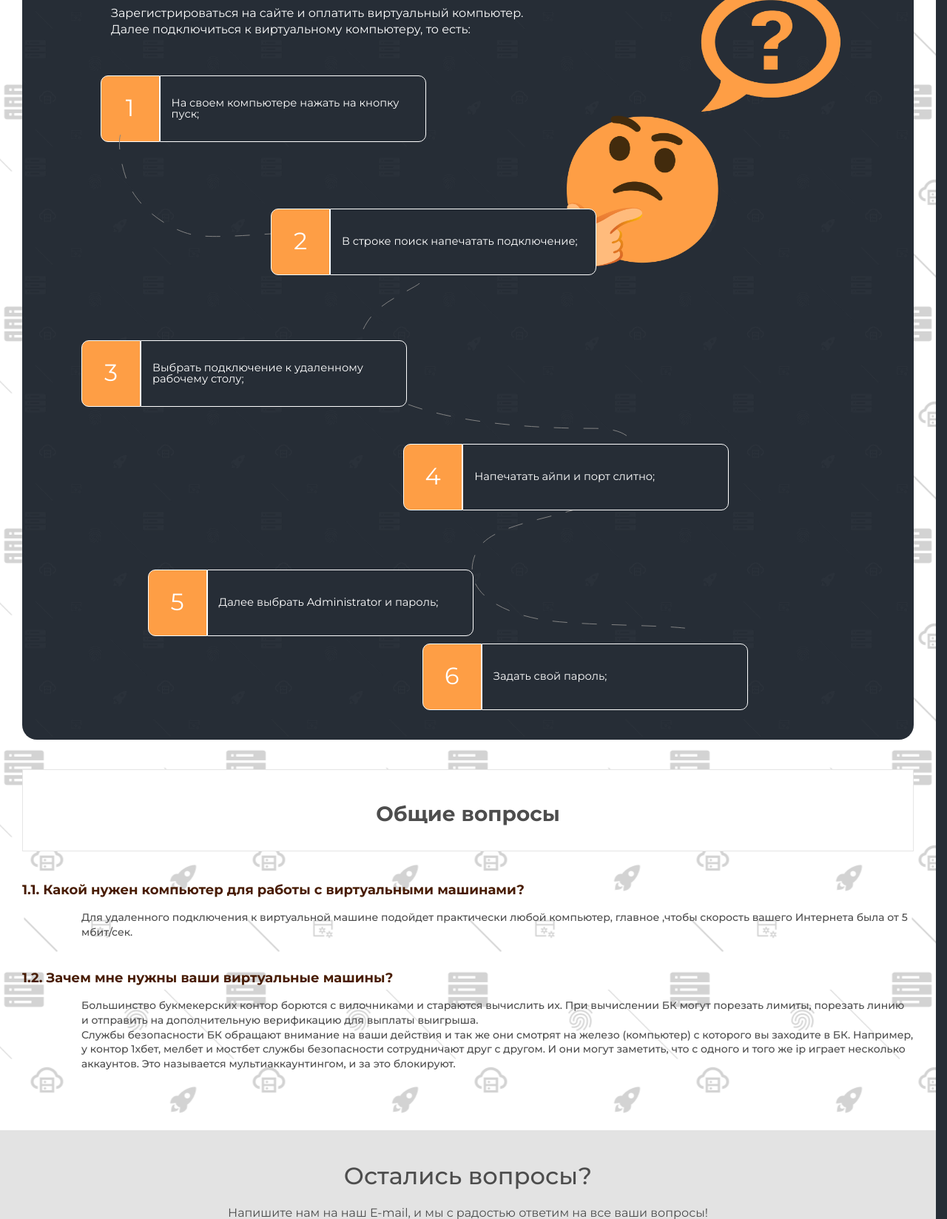
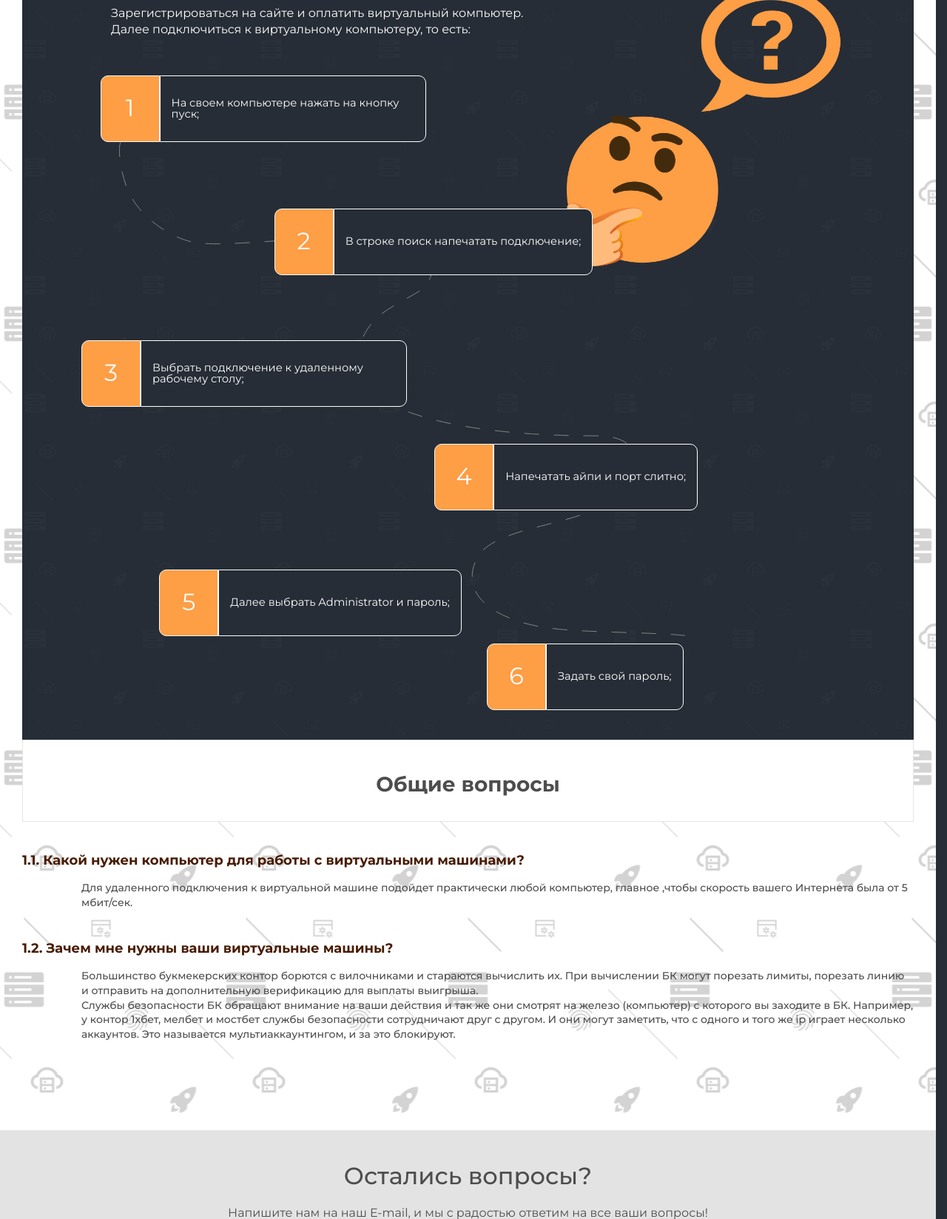
Before and after one commit to serge-bogdanov/vd-servers, a plain HTML site: page src/index.html in a window 1280 px wide. Shown: the part 4884-6532 px from the top of the page at 74% size. Drawn offline with Linux system fonts and the light colour scheme.

Commit message:
fix: пофикшена проблема со скролом

```diff
--- a/src/styles/blocks/_main.scss
+++ b/src/styles/blocks/_main.scss
@@ -442,7 +442,7 @@
     var(--color-dark);
   color: var(--color-light);
   padding: 40px 80px;
-  border-radius: 20px;
+  border-radius: 20px 20px 0 0 ;
 
   @include mobile {
     padding: 80px 5px;
@@ -496,8 +496,8 @@
 
       @include text-size(16, 22);
       @include tablet {
-          display: flex;
-          flex-direction: column;
+          display: grid;
+          grid-template-columns: 1fr;
           justify-content: center;
           align-items: center;
           row-gap: 50px;
@@ -521,8 +521,8 @@
           @include text-size(32, 48);
 
           background-color: var(--color-accent);
-          height: 90px;
-          width: 80px;
+          min-height: 90px;
+          min-width: 80px;
           border: 1px solid var(--color-light);
           border-radius: 10px 0 0 10px;
           display: flex;
@@ -530,7 +530,7 @@
           align-items: center;
 
           @include mobile {
-          width: 8vw;
+          width: max(35px, auto);
           min-height: 70px;
         }
         }
@@ -541,15 +541,14 @@
           justify-content: start;
           align-items: center;
           padding: 15px;
-          height: 90px;
-          width: 360px;
+          min-height: 90px;
           line-height: 1;
           border-radius: 0 10px 10px 0;
           border: 1px solid var(--color-light);
           background-color: var(--color-dark);
 
           @include mobile {
-          width: calc(100% - var(--padding-inline) * 2);
+
           min-height: 70px;
           padding: 10px;
         }
@@ -562,7 +561,7 @@
           &::before {
             position: absolute;
             left: 2vw;
-    top: 80px;
+            top: 90px;
             z-index: var(--steps-z-path);
             content: "";
             background: url("./icons/how-to-works/steps/path.svg") center/contain no-repeat;
@@ -594,6 +593,8 @@
 
 }
 .faq {
+position: relative;
+top: -40px;
 
 &__list {
   display: grid;
```
Also changed, not shown: src/styles.css, 1 other file. Lines whose indentation alone changed are shown as unchanged.
